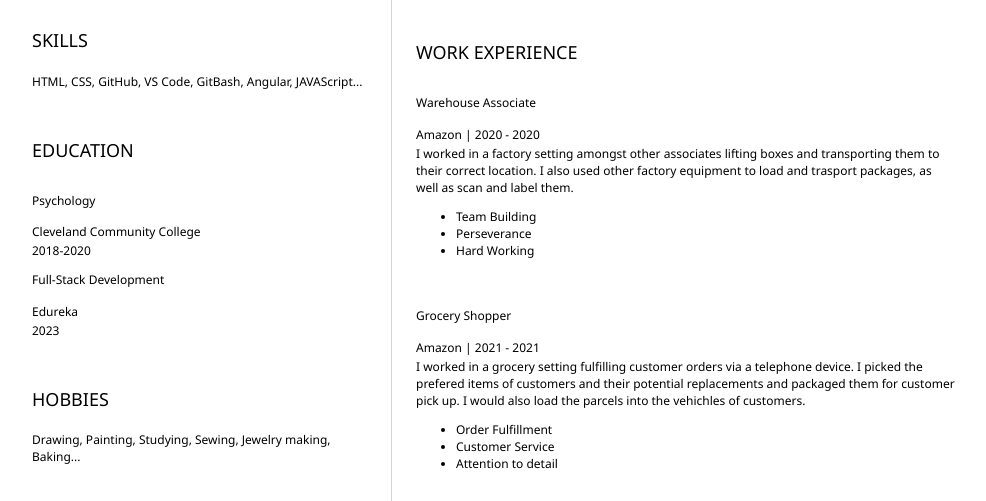
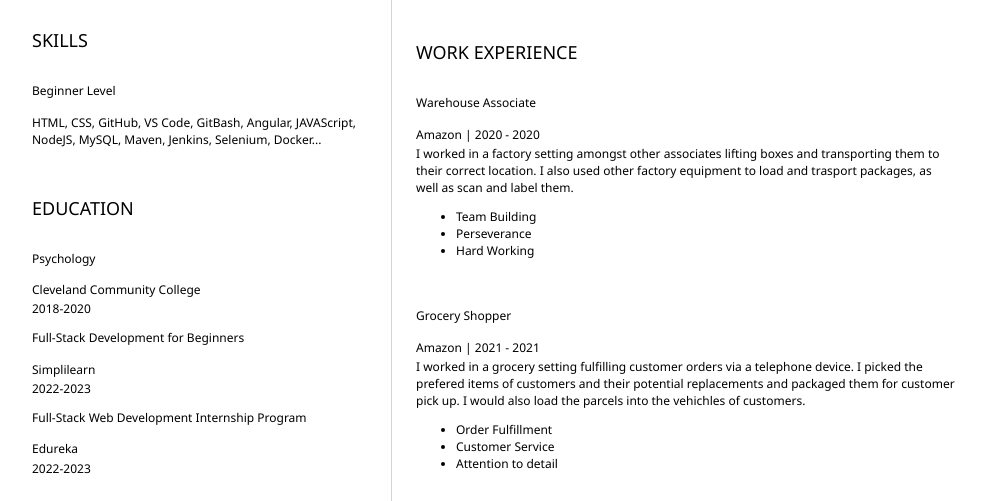
Before and after one commit to HindCodes/HindCodes-Resume, a plain HTML site: page index.html in a window 1280 px wide. Shown: the part 299-800 px from the top of the page, without its empty margins (152-1138 px from the left). Drawn offline with Linux system fonts and the light colour scheme.

Commit message:
Add changes to resume

```diff
--- a/index.html
+++ b/index.html
@@ -37,7 +37,8 @@
             <section>
                 <h2>SKILLS</h2>
                 <!-- your skills -->
-                <p>HTML, CSS, GitHub, VS Code, GitBash, Angular, JAVAScript...</p>
+                <h3>Beginner Level</h3>
+                <p>HTML, CSS, GitHub, VS Code, GitBash, Angular, JAVAScript, NodeJS, MySQL, Maven, Jenkins, Selenium, Docker...</p>
             </section>
             <section>
                 <h2>EDUCATION</h2>
@@ -49,12 +50,19 @@
                 <p>
                     2018-2020
                 </p>
-                <h3>Full-Stack Development</h3>
+                <h3>Full-Stack Development for Beginners</h3>
+                <p>
+                    Simplilearn
+                </p>
+                <p>
+                    2022-2023
+                </p>
+                <h3>Full-Stack Web Development Internship Program</h3>
                 <p>
                     Edureka
                 </p>
                 <p>
-                    2023
+                    2022-2023
                 </p>
             </section>
             <section>
```
